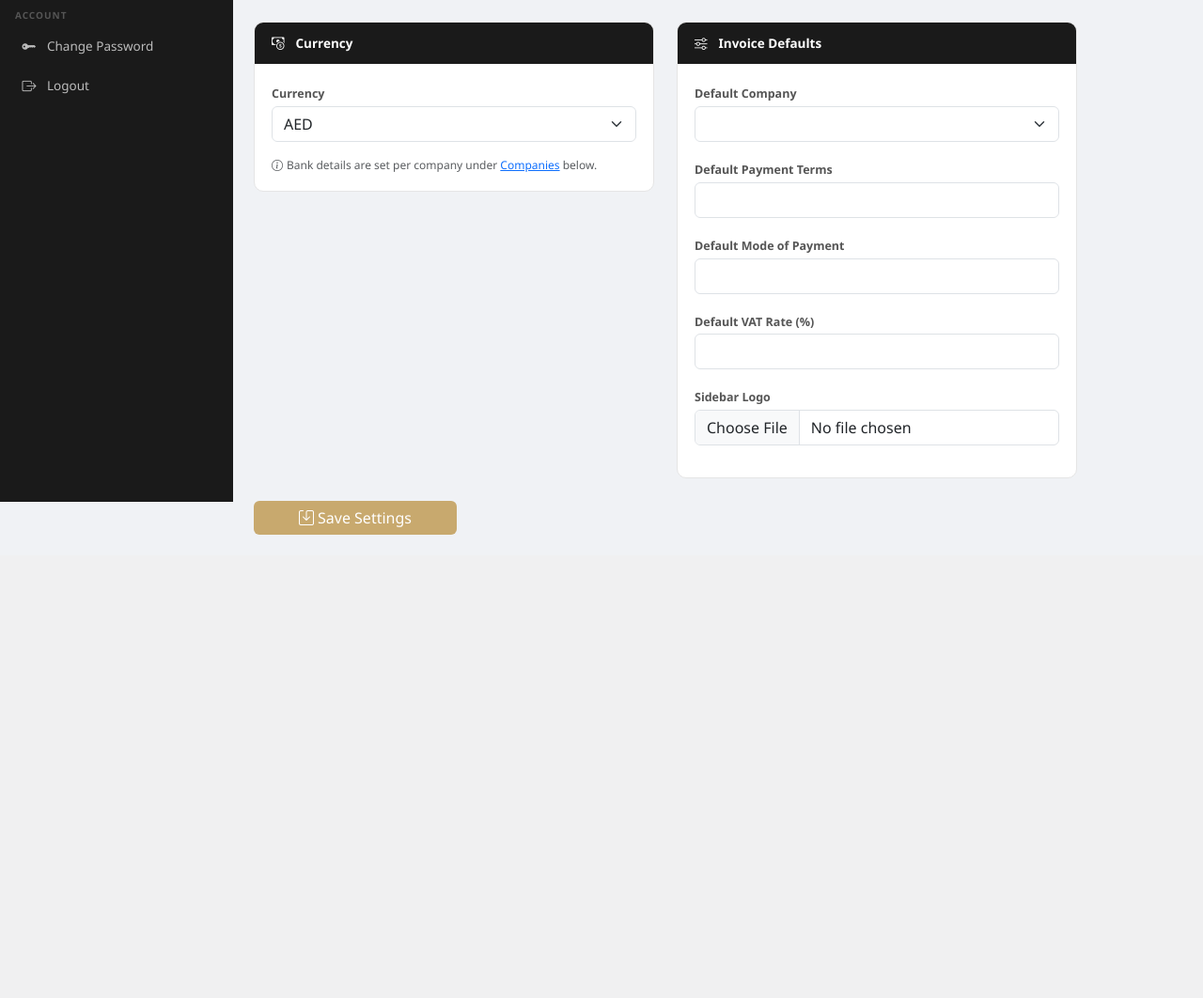
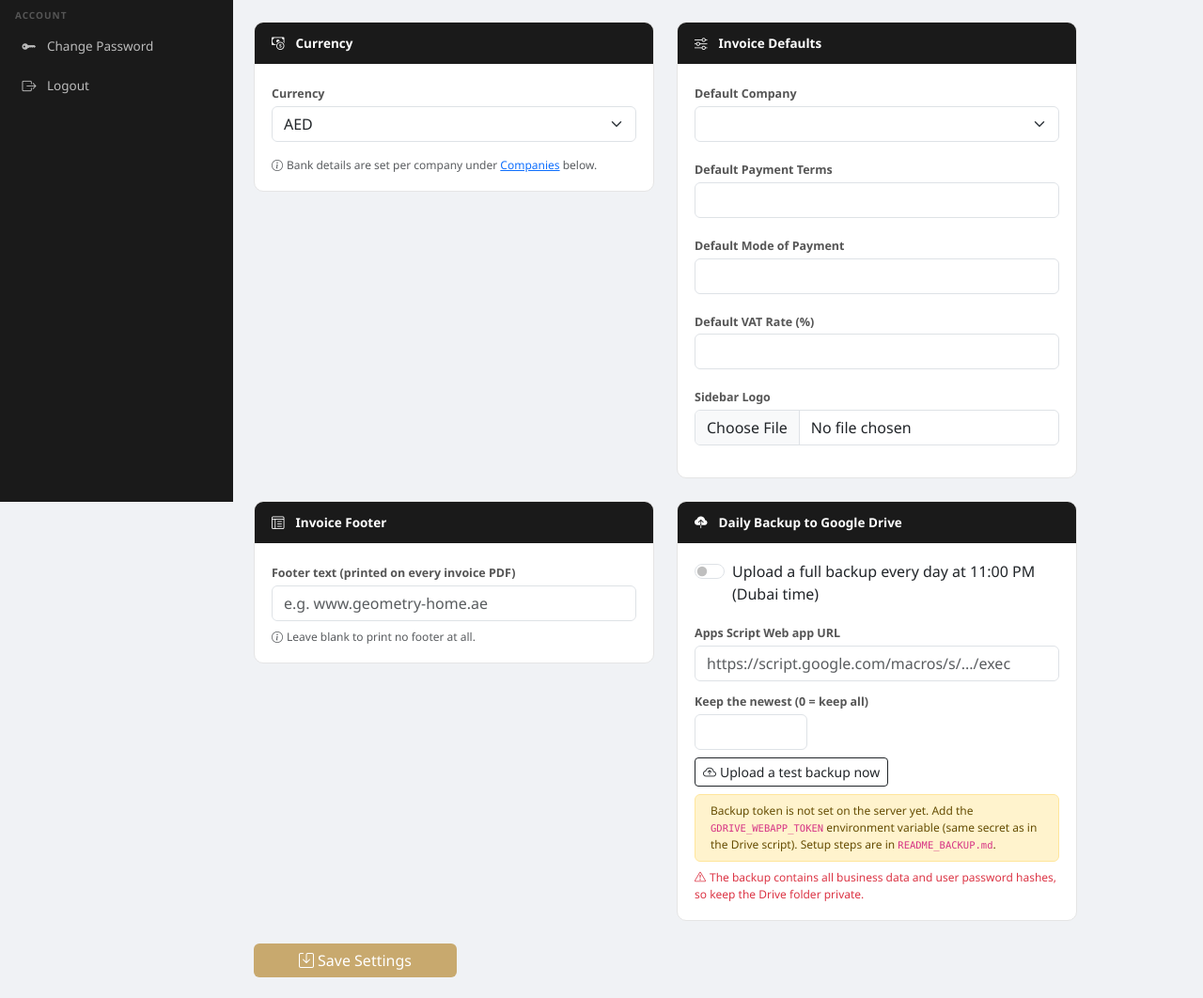
Before and after one commit to deniljoseph/gh-invoicing, a Flask app: template templates/settings.html in a window 1280 px wide. Shown: the part 266-1328 px from the top of the page at 94% size. Before the commit the page ends 835 px from the top, so only its background shows below. Run offline with Flask 3, Linux system fonts and the light colour scheme; the template is opened without the code that fills it, so the values that code supplies are empty; some libraries are stand-ins or nearby versions.

Commit message:
feat: Implement daily backup to Google Drive with configuration options in settings

```diff
--- a/app.py
+++ b/app.py
@@ -232,6 +232,12 @@ def init_db():
         'currency':'AED',
         'logo_path':'uploads/logos/GH_LOGO.jpg',
         'footer_path':'images/gh_footer_AE.png',
+        'footer_text':'www.geometry-home.ae',
+        'backup_drive_url':'',
+        'backup_drive_enabled':'0',
+        'backup_keep':'30',
+        'backup_last_run':'',
+        'backup_last_status':'',
         'default_payment_terms':'100% Advance Payment',
         'default_mode_of_payment':'Bank Transfer',
         'default_vat_rate':'5',
@@ -1037,10 +1043,11 @@ def gen_pdf(iid):
     W, H     = A4
     SM       = 14 * mm
     TM       = 12 * mm
-    FOOTER_H = 14 * mm
+    footer_text = (gall().get("footer_text", "www.geometry-home.ae") or "").strip()
+    FOOTER_H = 14 * mm if footer_text else 0
     FOOTER_GAP = 5 * mm
     CW       = W - 2 * SM
-    content_bottom = FOOTER_H + FOOTER_GAP + 4 * mm
+    content_bottom = (FOOTER_H + FOOTER_GAP + 4 * mm) if footer_text else (10 * mm)
 
     BK   = colors.black
     WH   = colors.white
@@ -1075,8 +1082,6 @@ def gen_pdf(iid):
         try: logo_img = RLImg(logo_src, width=33*mm, height=33*mm)
         except: pass
 
-    footer_src = os.path.join(BASE_DIR, "static", "images", "gh_footer_AE.png")
-
     co_name  = co.get("name",  "")
     co_trn   = co.get("trn",   "")
     co_all_addr = [x for x in [
@@ -1085,11 +1090,15 @@ def gen_pdf(iid):
     ] if x and x.strip()]
 
     def on_page(canv, doc):
+        if not footer_text: return
         canv.saveState()
-        if os.path.exists(footer_src):
-            canv.drawImage(footer_src, SM, FOOTER_GAP,
-                           width=CW, height=FOOTER_H,
-                           preserveAspectRatio=False)
+        canv.setFillColor(colors.HexColor("#2a2927"))
+        canv.rect(SM, FOOTER_GAP, CW, FOOTER_H, stroke=0, fill=1)
+        canv.setFillColor(colors.white)
+        fs = 11
+        while fs > 6 and canv.stringWidth(footer_text, "Helvetica", fs) > CW - 8*mm: fs -= 1
+        canv.setFont("Helvetica", fs)
+        canv.drawCentredString(SM + CW/2, FOOTER_GAP + FOOTER_H/2 - fs*0.35, footer_text)
         canv.restoreState()
 
     frame = Frame(SM, content_bottom, CW, H - TM - content_bottom,
@@ -1608,12 +1617,18 @@ def company_settings():
     if request.method=='POST':
         f=request.form; conn=get_db()
         for k in ['currency',
-                  'default_payment_terms','default_mode_of_payment','default_vat_rate','default_company_id']:
+                  'default_payment_terms','default_mode_of_payment','default_vat_rate','default_company_id',
+                  'footer_text','backup_drive_url','backup_keep']:
             if k in f:
                 if USE_PG:
                     conn.execute("INSERT INTO settings(key,value) VALUES(%s,%s) ON CONFLICT(key) DO UPDATE SET value=EXCLUDED.value",(k,f.get(k)))
                 else:
                     conn.execute("INSERT OR REPLACE INTO settings(key,value) VALUES(?,?)",(k,f.get(k)))
+        _bk = '1' if (f.get('backup_drive_enabled') and (f.get('backup_drive_url') or '').strip().startswith(WEBAPP_PREFIX)) else '0'
+        if USE_PG:
+            conn.execute("INSERT INTO settings(key,value) VALUES(%s,%s) ON CONFLICT(key) DO UPDATE SET value=EXCLUDED.value",('backup_drive_enabled',_bk))
+        else:
+            conn.execute("INSERT OR REPLACE INTO settings(key,value) VALUES('backup_drive_enabled',?)",(_bk,))
         if 'logo' in request.files:
             fi=request.files['logo']
             if fi and fi.filename and allowed_file(fi.filename):
@@ -1625,7 +1640,8 @@ def company_settings():
         conn.commit(); conn.close(); audit('SETTINGS_UPDATED'); flash('Settings saved.','success')
         return redirect(url_for('company_settings'))
     conn=get_db(); all_companies=conn.execute("SELECT * FROM companies ORDER BY sort_order,code").fetchall(); conn.close()
-    return render_template('settings.html', s=gall(), companies=get_companies(), all_companies=all_companies)
+    return render_template('settings.html', s=gall(), companies=get_companies(), all_companies=all_companies,
+                           drive_ok=drive_configured())
 
 # ── REPORTS ────────────────────────────────────────────────────────────────
 @app.route('/reports')
@@ -1891,6 +1907,108 @@ def backup_zip():
     return send_file(tmp, as_attachment=True, download_name=f"GH_FullBackup_{now_dubai().strftime('%Y%m%d_%H%M%S')}.zip",
                      mimetype='application/zip')
 
+# ── DAILY BACKUP TO GOOGLE DRIVE (11:00 PM Dubai time) ─────────────────────
+import threading
+
+BACKUP_HOUR = 23   # 11 PM, Dubai time
+WEBAPP_PREFIX = 'https://script.google.com/'
+MAX_UPLOAD_MB = 35   # Apps Script request limit (~50 MB) after base64 growth
+
+def drive_configured():
+    return bool((os.environ.get('GDRIVE_WEBAPP_TOKEN') or '').strip())
+
+def _webapp_call(url, payload):
+    import requests
+    r = requests.post(url, data=json.dumps(payload), headers={'Content-Type': 'text/plain;charset=utf-8'}, timeout=600)
+    try:
+        return r.json()
+    except ValueError:
+        raise RuntimeError(f'Unexpected reply from Google (HTTP {r.status_code}). Check the Web app URL and that access is set to "Anyone".')
+
+def _upload_backup_drive(url, trigger='scheduled', keep=30):
+    """Build a full ZIP backup and hand it to the Apps Script web app, which saves it in the private Drive folder."""
+    import tempfile
+    url = (url or '').strip()
+    token = (os.environ.get('GDRIVE_WEBAPP_TOKEN') or '').strip()
+    if not token:
+        return False, 'Backup token is not set on the server (GDRIVE_WEBAPP_TOKEN).'
+    if not url.startswith(WEBAPP_PREFIX):
+        return False, 'Paste the Apps Script Web app URL (starts with https://script.google.com/).'
+    try:
+        ping = _webapp_call(url, {'token': token, 'action': 'ping'})
+        if not ping.get('ok'):
+            return False, f"Drive script refused: {ping.get('error', 'unknown error')}"
+        tmp = tempfile.TemporaryFile()
+        man = _build_full_backup(tmp); size = tmp.tell(); tmp.seek(0); data = tmp.read(); tmp.close()
+        if size > MAX_UPLOAD_MB * 1024 * 1024:
+            return False, f'Backup is {size/1024/1024:.1f} MB, above the {MAX_UPLOAD_MB} MB limit of the Drive script.'
+        name = f"GH_FullBackup_{now_dubai().strftime('%Y%m%d_%H%M%S')}.zip"
+        res = _webapp_call(url, {'token': token, 'action': 'upload', 'name': name, 'keep': keep,
+                                 'data': base64.b64encode(data).decode('ascii')})
+        if not res.get('ok'):
+            return False, f"Upload failed: {res.get('error', 'unknown error')}"
+    except Exception as ex:
+        app.logger.exception('drive backup failed')
+        return False, f'Drive backup failed: {ex}'
+    rows = sum(t['rows'] for t in man['tables'].values())
+    rem = res.get('removed') or 0
+    return True, (f"Uploaded {name} ({size/1024/1024:.2f} MB, {rows} rows, {len(man['files'])} files) to Drive"
+                  + (f"; removed {rem} old backup(s)" if rem else ''))
+
+def _claim_today(today):
+    """Atomically claim today's run so only one worker/process uploads it."""
+    conn = get_db()
+    try:
+        cur = conn.execute("UPDATE settings SET value=? WHERE key='backup_last_run' AND value<>?", (today, today))
+        n = cur.rowcount; conn.commit()
+    finally:
+        conn.close()
+    return n == 1
+
+def _keep_count(s):
+    try: return max(0, int(s.get('backup_keep', '30') or 30))
+    except ValueError: return 30
+
+def _run_scheduled_backup():
+    try:
+        s = gall()
+        folder = (s.get('backup_drive_url') or '').strip()
+        if s.get('backup_drive_enabled') != '1' or not folder: return
+        now = now_dubai()
+        if now.hour < BACKUP_HOUR: return
+        today = now.strftime('%Y-%m-%d')
+        if not _claim_today(today): return
+        ok, msg = _upload_backup_drive(folder, keep=_keep_count(s))
+        sset('backup_last_status', f"{now_dubai().strftime('%Y-%m-%d %H:%M')} - {'OK' if ok else 'FAILED'}: {msg}")
+        if not ok: sset('backup_last_run', '')   # allow a retry on the next check tonight
+    except Exception:
+        app.logger.exception('scheduled backup crashed')
+
+_sched_started = {'pid': None}
+def start_backup_scheduler():
+    """One background checker per process (safe under gunicorn: runs are de-duplicated in the database)."""
+    if _sched_started['pid'] == os.getpid(): return
+    _sched_started['pid'] = os.getpid()
+    def loop():
+        time.sleep(15)
+        while True:
+            _run_scheduled_backup()
+            time.sleep(60)
+    threading.Thread(target=loop, daemon=True, name='backup-scheduler').start()
+
+@app.before_request
+def _ensure_scheduler():
+    start_backup_scheduler()
+
+@app.route('/backup/drive-test', methods=['POST'])
+@admin_req
+def backup_drive_test():
+    folder = (request.form.get('backup_drive_url') or gset('backup_drive_url', '')).strip()
+    ok, msg = _upload_backup_drive(folder, trigger='manual test', keep=_keep_count(gall()))
+    flash(msg, 'success' if ok else 'danger')
+    audit('BACKUP_DRIVE_TEST', msg)
+    return redirect(url_for('company_settings') + '#backup')
+
 def _restore_full_zip(fi):
     """Verify first (nothing is touched unless every checksum matches), then restore database + files exactly."""
     import zipfile, hashlib, shutil
--- a/db.py
+++ b/db.py
@@ -104,6 +104,10 @@ class PGCursor:
     def __init__(self, cur):
         self._cur = cur
 
+    @property
+    def rowcount(self):
+        return self._cur.rowcount
+
     def fetchone(self):
         row = self._cur.fetchone()
         return DictRow(row) if row else None
--- /dev/null
+++ b/gunicorn.conf.py
@@ -0,0 +1,4 @@
+def post_fork(server, worker):
+    # --preload runs app import in the master; threads don't survive fork, so start the scheduler per worker.
+    import app as _a
+    _a.start_backup_scheduler()
--- a/requirements.txt
+++ b/requirements.txt
@@ -5,3 +5,4 @@ psycopg2-binary>=2.9.9
 reportlab>=4.0.0
 Pillow>=10.0.0
 openpyxl>=3.1.0
+requests>=2.31.0
--- a/templates/invoice_view.html
+++ b/templates/invoice_view.html
@@ -125,8 +125,8 @@
         {% else %}<div style="color:#ccc;font-size:12px;">No stamp</div>{% endif %}
       </div>
     </div>
-    {% set footer=s.get('footer_path','') %}
-    {% if footer %}<img src="{{ url_for('static',filename=footer) }}" style="width:100%;border-radius:6px;">{% endif %}
+    {% set ftxt=(s.get('footer_text','www.geometry-home.ae') or '').strip() %}
+    {% if ftxt %}<div style="width:100%;border-radius:6px;background:#2a2927;color:#fff;text-align:center;padding:14px 10px;letter-spacing:2px;">{{ ftxt }}</div>{% endif %}
   </div>
 </div>
 {% endblock %}
--- a/templates/settings.html
+++ b/templates/settings.html
@@ -52,6 +52,23 @@
     {% set logo=s.get('logo_path','') %}{% if logo %}<div class="mb-1"><img src="/static/{{ logo }}" style="height:38px;background:#222;padding:3px;border-radius:4px;filter:brightness(0) invert(1);"></div>{% endif %}
     <input type="file" name="logo" class="form-control" accept="image/*"></div>
 </div></div></div>
+<div class="col-lg-6"><div class="pc"><div class="ph"><i class="bi bi-layout-text-window-reverse me-1"></i>Invoice Footer</div><div style="padding:18px;">
+  <label class="form-label">Footer text (printed on every invoice PDF)</label>
+  <input type="text" name="footer_text" class="form-control" maxlength="120" value="{{ s.get('footer_text','') }}" placeholder="e.g. www.geometry-home.ae">
+  <p class="text-muted mt-2 mb-0" style="font-size:12px;"><i class="bi bi-info-circle me-1"></i>Leave blank to print no footer at all.</p>
+</div></div></div>
+<div class="col-lg-6" id="backup"><div class="pc"><div class="ph"><i class="bi bi-cloud-upload-fill me-1"></i>Daily Backup to Google Drive</div><div style="padding:18px;">
+  <div class="form-check form-switch mb-3"><input class="form-check-input" type="checkbox" name="backup_drive_enabled" id="bkd" value="1" {{ 'checked' if s.get('backup_drive_enabled')=='1' }}>
+    <label class="form-check-label" for="bkd">Upload a full backup every day at 11:00 PM (Dubai time)</label></div>
+  <label class="form-label">Apps Script Web app URL</label>
+  <input type="text" name="backup_drive_url" class="form-control mb-2" value="{{ s.get('backup_drive_url','') }}" placeholder="https://script.google.com/macros/s/.../exec">
+  <label class="form-label">Keep the newest (0 = keep all)</label>
+  <input type="number" name="backup_keep" class="form-control mb-2" style="max-width:120px;" min="0" value="{{ s.get('backup_keep','30') }}">
+  <button type="submit" formaction="{{ url_for('backup_drive_test') }}" formnovalidate class="btn btn-sm btn-outline-dark mb-2"><i class="bi bi-cloud-arrow-up me-1"></i>Upload a test backup now</button>
+  {% if not drive_ok %}<div class="alert alert-warning py-2 mb-2" style="font-size:12px;">Backup token is not set on the server yet. Add the <code>GDRIVE_WEBAPP_TOKEN</code> environment variable (same secret as in the Drive script). Setup steps are in <code>README_BACKUP.md</code>.</div>{% endif %}
+  {% if s.get('backup_last_status') %}<p class="mb-1" style="font-size:12px;"><strong>Last run:</strong> {{ s.get('backup_last_status') }}</p>{% endif %}
+  <p class="text-danger mb-0" style="font-size:12px;"><i class="bi bi-exclamation-triangle me-1"></i>The backup contains all business data and user password hashes, so keep the Drive folder private.</p>
+</div></div></div>
 <div class="col-12">
   <button type="submit" class="btn ba px-5"><i class="bi bi-save me-1"></i>Save Settings</button>
 </div>
```
Also changed, not shown: README_BACKUP.md (added), 2 other files.
